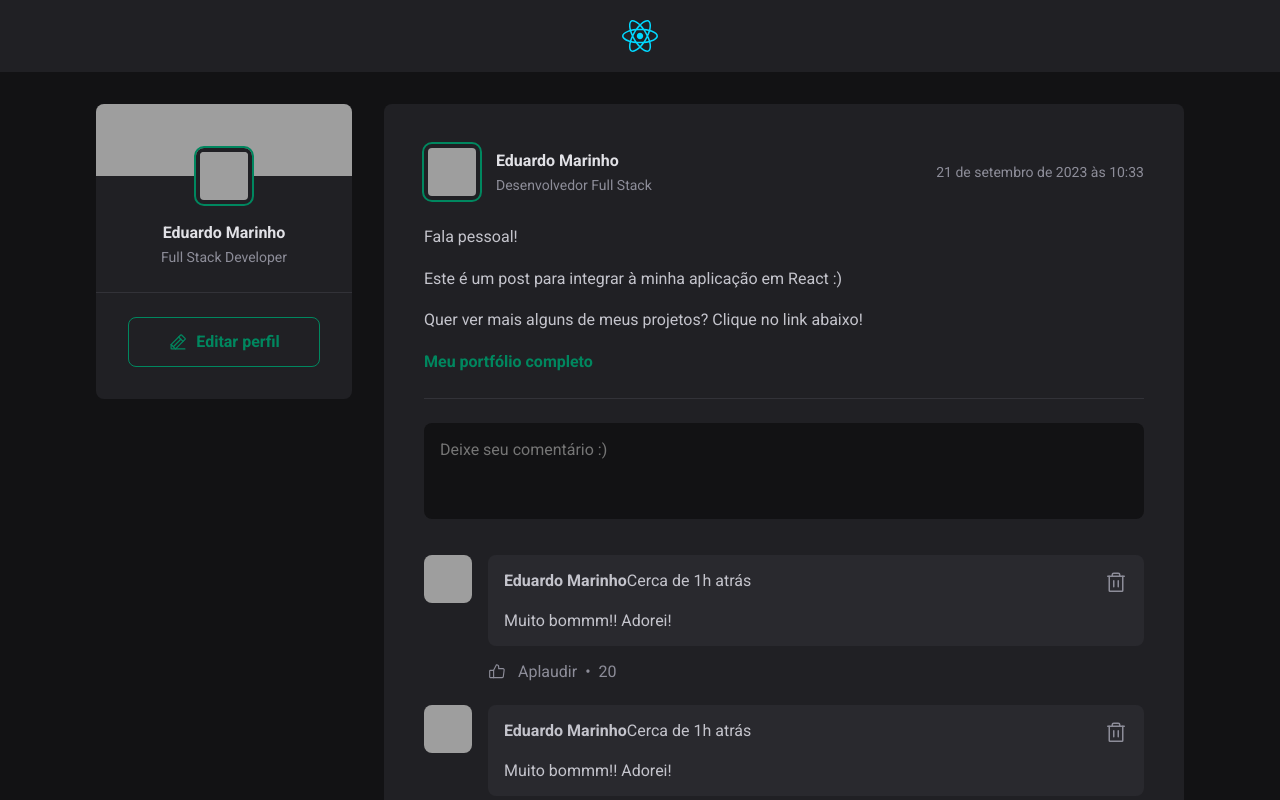
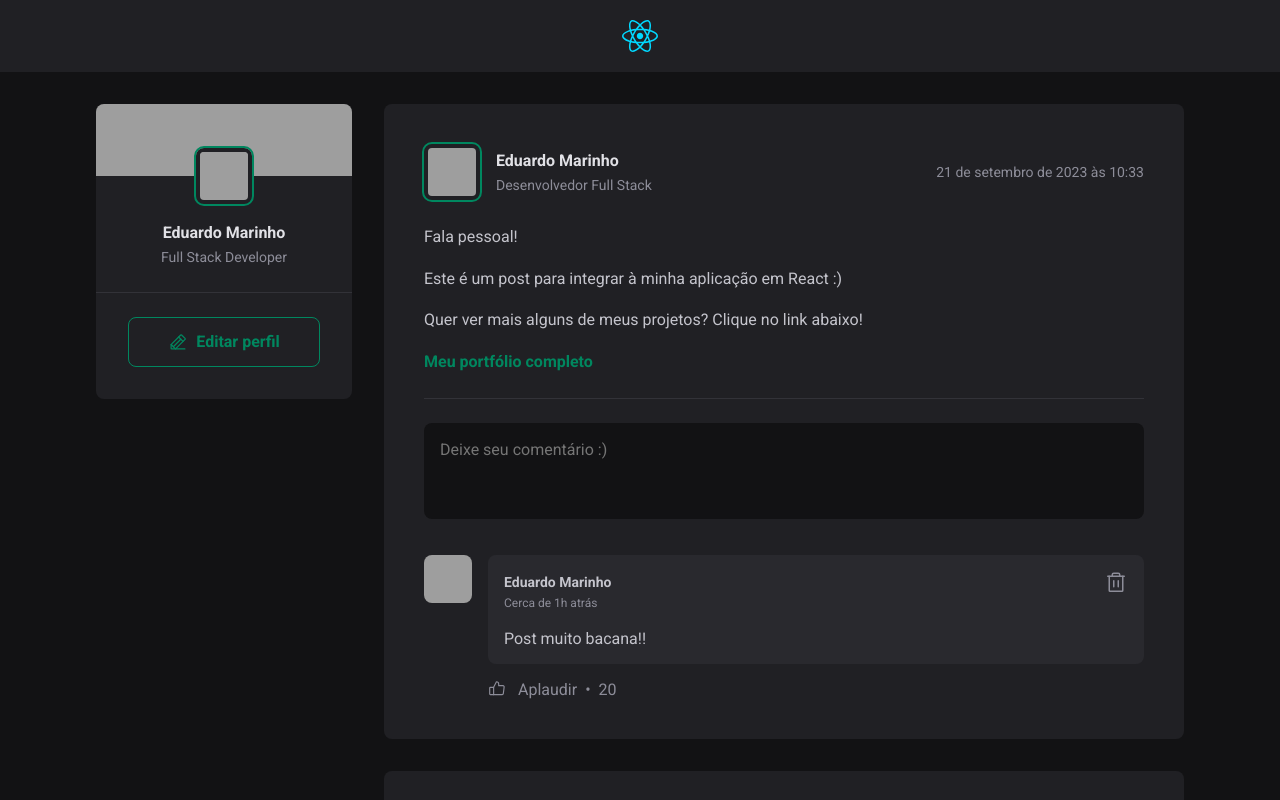
Before and after one commit to EduardoMMS01/react-feed, a React (Vite) app: page / in a window 1280 px wide. Shown: the top 800 px of the page. Built offline with nearby package versions, Linux system fonts and the light colour scheme; grey boxes are pictures that could not be loaded.

Commit message:
Feature de deletar comentários feita!

```diff
--- a/src/App.jsx
+++ b/src/App.jsx
@@ -48,6 +48,7 @@ export function App() {
           {posts.map(post => {
             return (
               <Post
+                key={post.id}
                 author={post.author}
                 content={post.content}
                 publishedAt={post.publishedAt}
--- a/src/components/Comment.jsx
+++ b/src/components/Comment.jsx
@@ -1,24 +1,29 @@
 import { ThumbsUp, Trash } from 'phosphor-react'
 import styles from './Comment.module.css'
 
-export const Comment = () => {
+export const Comment = ({ content, onDeleteComment }) => {
+
+    function handleDeleteComment () {
+        onDeleteComment(content)
+    }
+
     return (
         <div className={styles.comment}>
             <img src="https://github.com/eduardomms01.png" />
             <div className={styles.commentBox}>
                 <div className={styles.commentContent}>
                     <header>
-                        <div className={styles.AuthorAndTime}>
+                        <div className={styles.authorAndTime}>
                             <strong>Eduardo Marinho</strong>
                             <time title='18 de Setembro às 19:22:00' dateTime='2023-09-18 19:23:00'>Cerca de 1h atrás</time>
                         </div>
 
-                        <button title='Deletar'>
+                        <button onChange={handleDeleteComment} title='Deletar'>
                             <Trash size={24} />
                         </button>
                     </header>
 
-                    <p>Muito bommm!! Adorei!</p>
+                    <p>{content}</p>
                 </div>
 
                 <footer>
--- a/src/components/Comment.module.css
+++ b/src/components/Comment.module.css
@@ -44,6 +44,9 @@
     color: var(--gray-300);
 }
 
+.authorAndTime {
+}
+
 .authorAndTime strong {
     display: block;
     font-size: 0.875rem;
@@ -54,7 +57,7 @@
     display: block;
     font-size: 0.75rem;
     line-height: 1.6;
-    color: var(--gray-700);
+    color: var(--gray-400);
 }
 
 .commentBox footer {
--- a/src/components/Post.jsx
+++ b/src/components/Post.jsx
@@ -1,8 +1,15 @@
 import styles from './Post.module.css'
 import { Comment } from './Comment'
 import { Avatar } from './Avatar'
+import { useState } from 'react'
 
 export const Post = ({ author, publishedAt, content }) => {
+
+    const [comments, setComments] = useState([
+        "Post muito bacana!!"
+    ])
+
+    const [newCommentText, setNewCommentText] = useState('')
 
     const publishedDateFormat = new Intl.DateTimeFormat('pt-BR', {
         day: '2-digit',
@@ -11,6 +18,26 @@ export const Post = ({ author, publishedAt, content }) => {
         hour: '2-digit',
         minute: '2-digit'
     }).format(publishedAt)
+
+
+    function handleNewComments (e) {
+        e.preventDefault()
+
+        setComments([...comments, newCommentText])
+        setNewCommentText('')
+    }
+
+    function handleNewCommentChange () {
+        setNewCommentText(event.target.value)
+    }
+
+    function deleteComment (commentToDelete) {
+        const commentsWithoutDeletedOne = commentToDele.filter(comment => {
+            comments !== commentToDelete
+        })
+
+        setComments(commentsWithoutDeletedOne)
+    }
 
     return (
         <article className={styles.post}>
@@ -32,18 +59,22 @@ export const Post = ({ author, publishedAt, content }) => {
                 {content.map(item => {
                     if (item.type === "paragraph") {
                         return (
-                            <p>{item.content}</p>
+                            <p key={item.content}>{item.content}</p>
                         )
                     } else if (item.type === "link") {
                         return (
-                            <p><a href={item.anchor} target='_blank'>{item.content}</a></p>
+                            <p key={item.content}><a href={item.anchor} target='_blank'>{item.content}</a></p>
                         )
                     }
                 })}
             </div>
 
-            <form className={styles.commentForm}>
-                <textarea placeholder='Deixe seu comentário :)' />
+            <form onSubmit={handleNewComments} className={styles.commentForm}>
+                <textarea
+                    onChange={handleNewCommentChange}
+                    value={newCommentText} name='comment'
+                    placeholder='Deixe seu comentário :)'
+                />
 
                 <footer>
                     <button type='submit'>Comentar</button>
@@ -51,9 +82,11 @@ export const Post = ({ author, publishedAt, content }) => {
             </form>
 
             <div className={styles.commentList}>
-                <Comment />
-                <Comment />
-                <Comment />
+                {comments.map(item => {
+                    return (
+                        <Comment key={item} content={item} onDeleteComment={deleteComment}/>
+                    )
+                })}
             </div>
         </article>
     )
```
